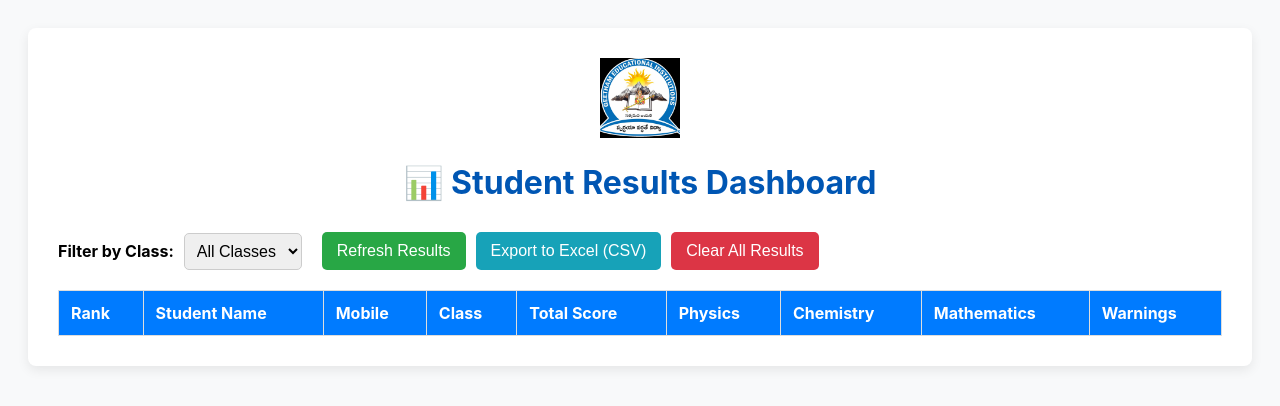
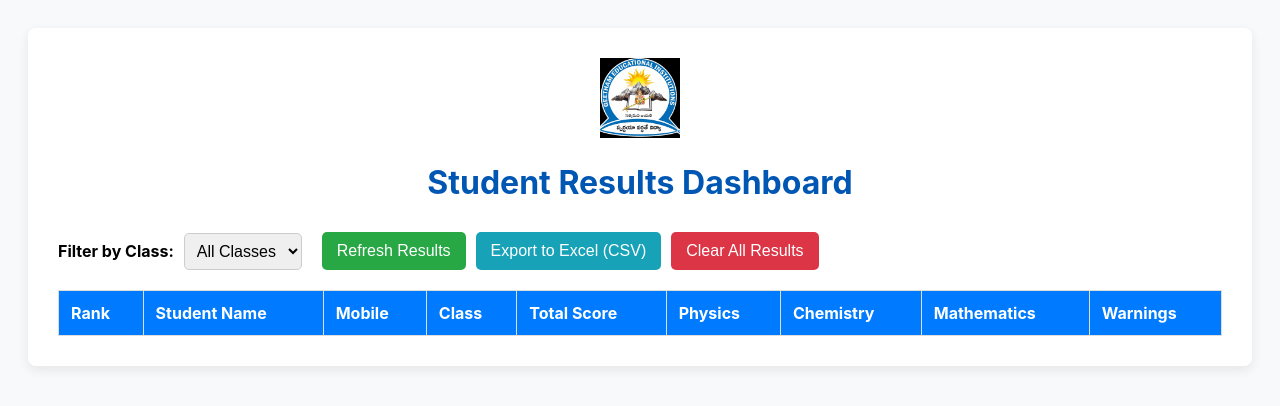
Before and after one commit to sai123474/Geetham_e-Exam, a website: page public/results.html in a window 1280 px wide. Drawn offline with Linux system fonts and the light colour scheme; no server answers.

Commit message:
Update results.html

```diff
--- a/public/results.html
+++ b/public/results.html
@@ -28,7 +28,7 @@
     <div class="container">
         <div class="header">
             <img src="/geetham.jpg" alt="Geetham Institute Logo" class="logo">
-            <h1>📊 Student Results Dashboard</h1>
+            <h1>Student Results Dashboard</h1>
         </div>
 
         <div class="controls">
```
